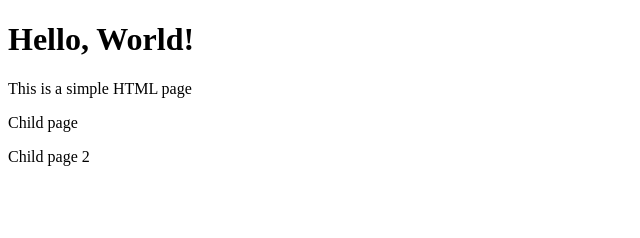
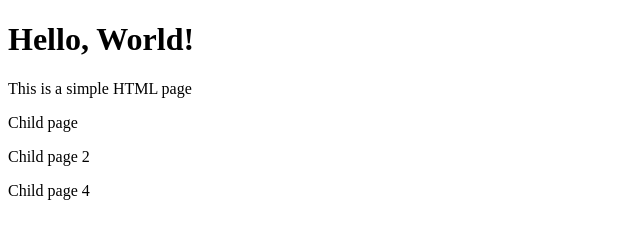
Before and after one commit to mahabali9823/demo, a plain HTML site: page hello.html in a window 1280 px wide. Shown: the whole page, without its empty margins (0-640 px from the left). Drawn offline with Linux system fonts and the light colour scheme.

Commit message:
added child branch 4 code

```diff
--- a/hello.html
+++ b/hello.html
@@ -8,5 +8,6 @@
     <p>This is a simple HTML page</p>
     <p>Child page</p>
     <p>Child page 2</p>
+    <p>Child page 4</p>
 </body>
 </html>
```
